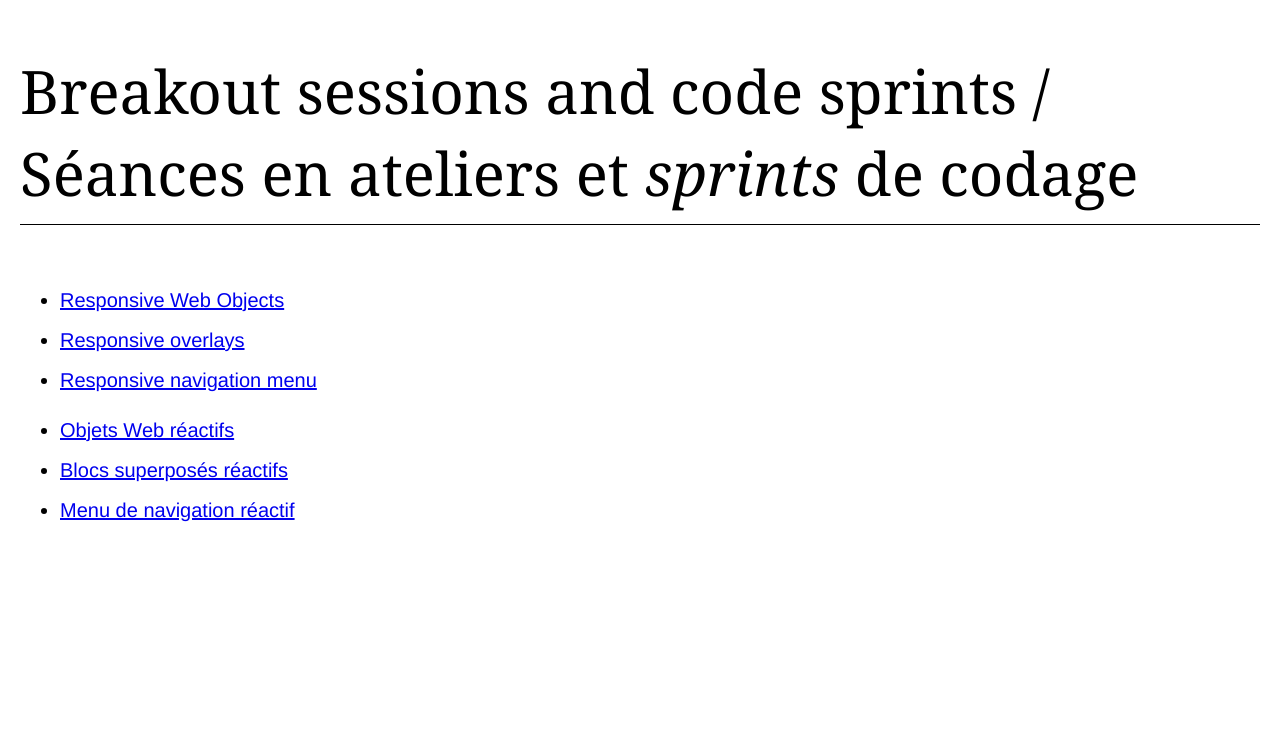
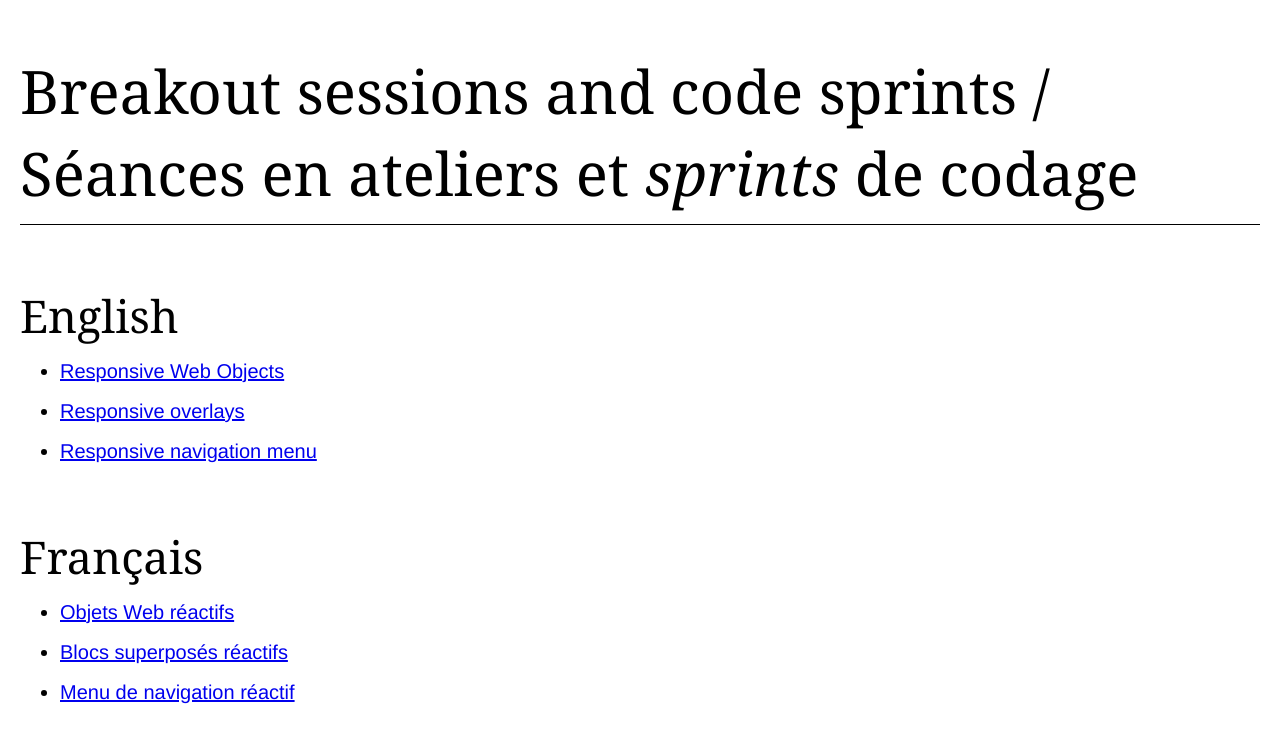
Before and after one commit to thomasgohard/responsive-web-components, a plain HTML site: page index.html in a window 1280 px wide. Drawn offline with Linux system fonts and the light colour scheme.

Commit message:
Added language headings and added missing lang='fr' to list of links in French.

```diff
--- a/index.html
+++ b/index.html
@@ -18,6 +18,7 @@
 </header>
 
 <section>
+	<h2>English</h2>
 	<ul>
 		<li><a href="CodeFest2013-ResponsiveWebObjectsTeaser.html">Responsive Web Objects</a></li>
 		<li><a href="CodeFest2013-ResponsiveOverlaysTeaser.html">Responsive overlays</a></li>
@@ -25,7 +26,8 @@
 	</ul>
 </section>
 
-<section>
+<section lang="fr">
+	<h2>Français</h2>
 	<ul>
 		<li><a href="JourneesDeCodage2013-AguicheObjetsWebReactifs.html">Objets Web réactifs</a></li>
 		<li><a href="JourneesDeCodage2013-AguicheBlocsSuperposesReactifs.html">Blocs superposés réactifs</a></li>
```
